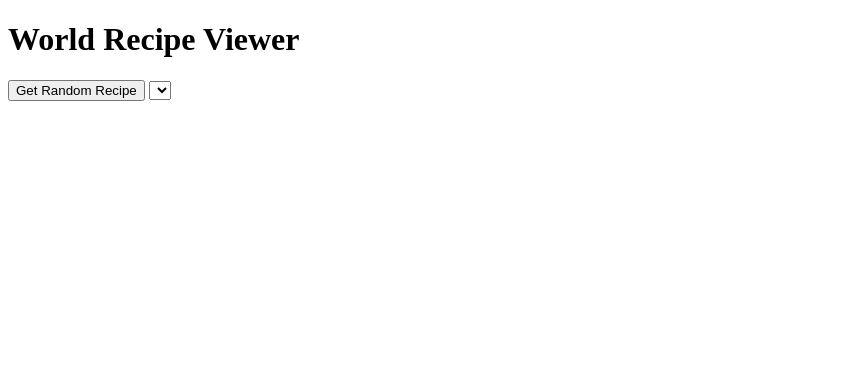
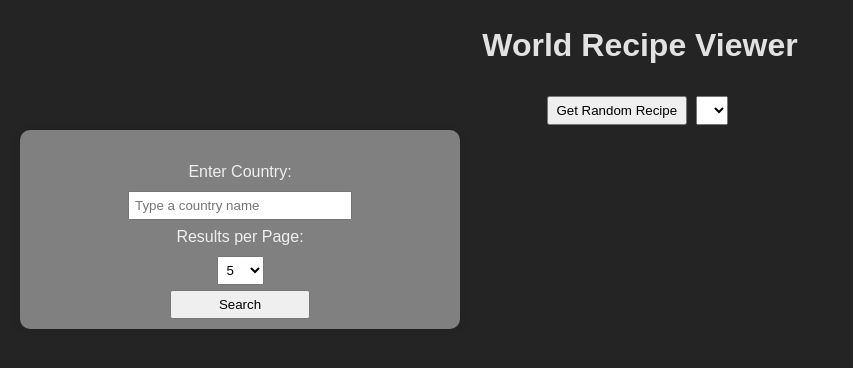
Before and after one commit to WorldRecipeViewer/world-recipe-project, a plain HTML site: page index.html in a window 1280 px wide. Shown: the whole page, without its empty margins (0-853 px from the left). Drawn offline with Linux system fonts and the light colour scheme; files that its build step writes are made by us from their sources; no server answers; files whose address does not match are found by name.

Commit message:
both features together

```diff
--- a/index.html
+++ b/index.html
@@ -2,6 +2,7 @@
 <html lang="en">
 <head>
  <meta charset="UTF-8">
+ <link rel="stylesheet" href="src/style.css"/>
  <meta name="viewport" content="width=device-width, initial-scale=1.0">
  <title>World Recipe Viewer</title>
  <style>
@@ -23,7 +24,25 @@
  <button id="random-meal-btn">Get Random Recipe</button>
  <select id="country-selector">
  </select>
+
+ <div id="container">
+  <form id="recipeForm">
+    <label for="country">Enter Country:</label>
+    <input type="text" id="country" name="country" placeholder="Type a country name">
+    <label for="results">Results per Page:</label>
+    <select id="results" name="results">
+        <option value="5">5</option>
+        <option value="10">10</option>
+        <option value="20">20</option>
+    </select>
+    <button type="button" onclick="searchRecipes()">Search</button>
+</form>
+</div>
+
+<div id="resultsContainer"></div>
+
  <div id="meal-container"></div>
 
+<script type="module" src='/unit-4/world-recipe-project/world-recipe-viewer/src/main.js'></script>
 </body>
 </html>
```
